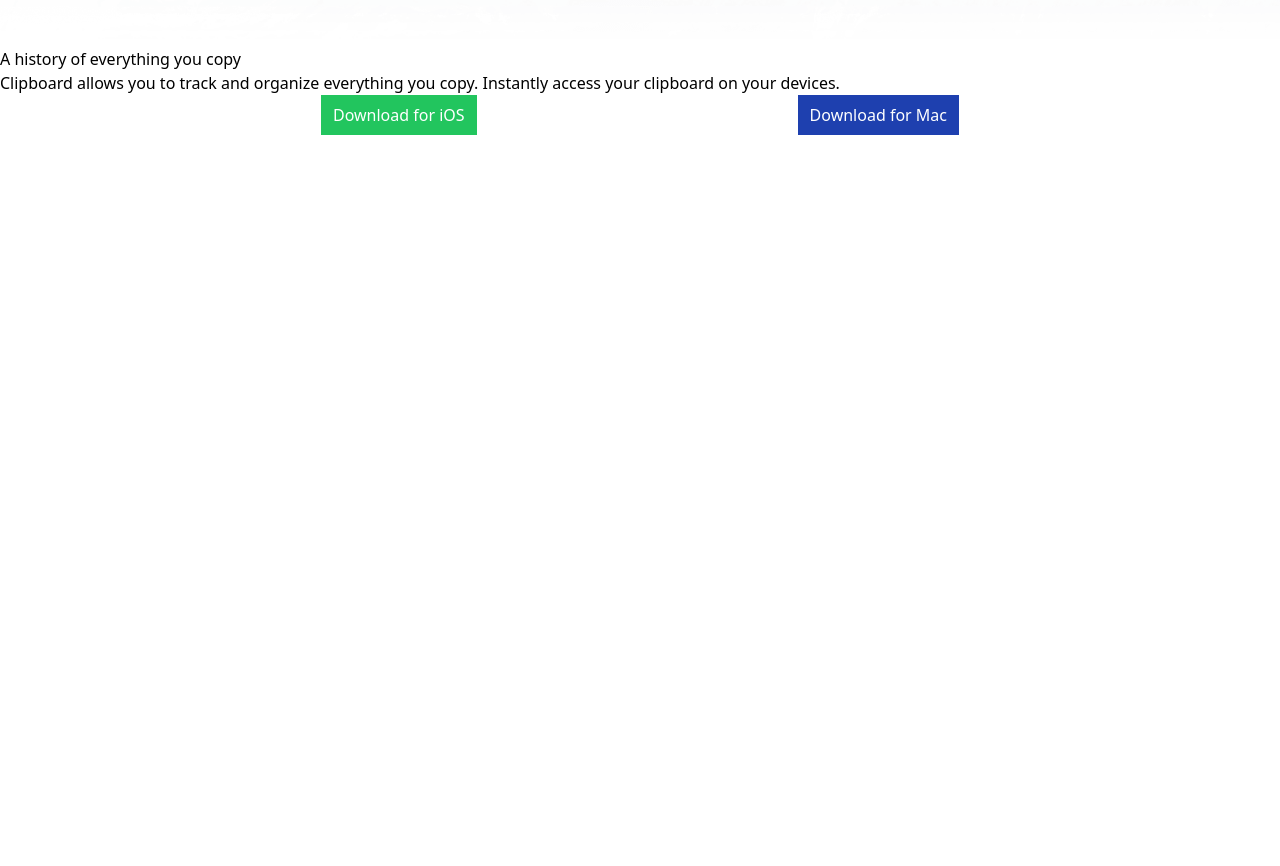
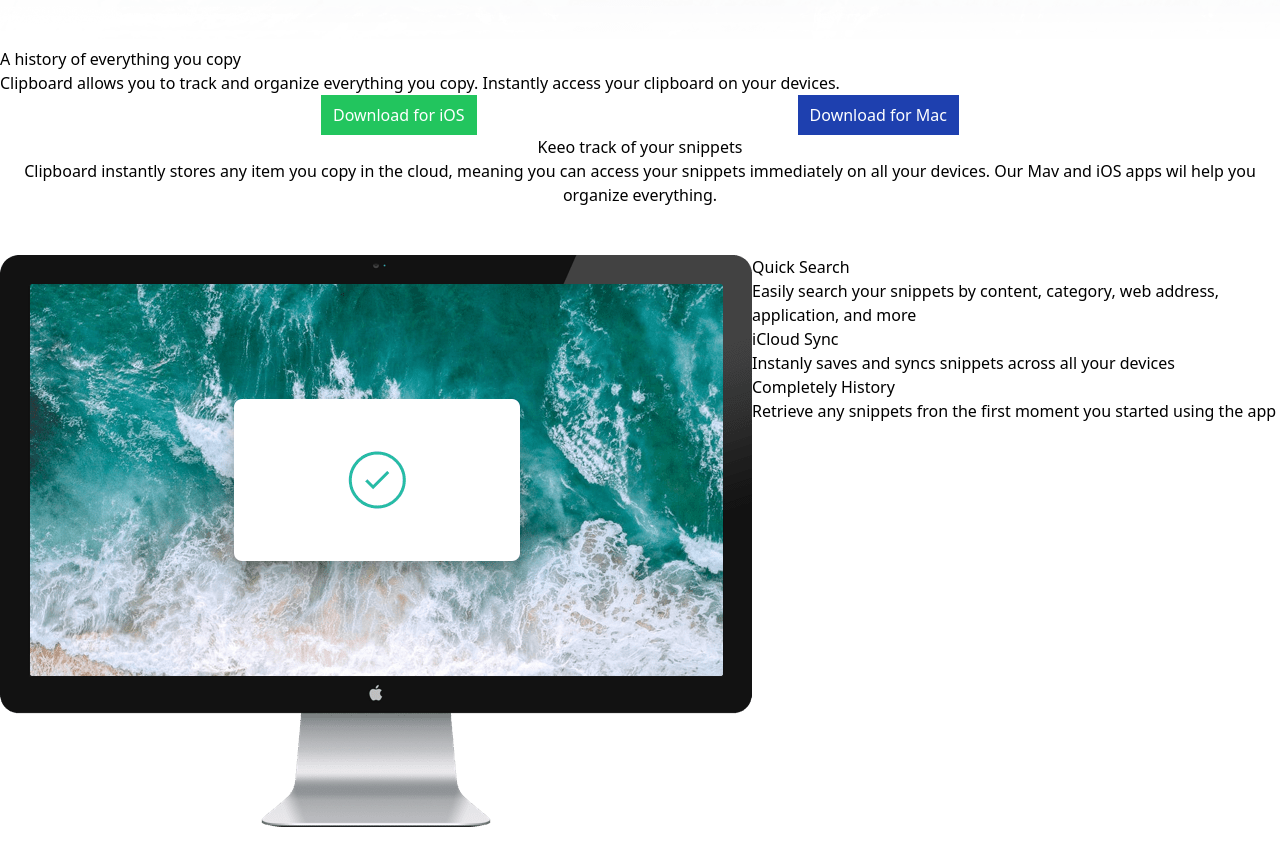
Before and after one commit to kunwarabhi7/tailwind, a Next.js app: page /clipper in a window 1280 px wide. Shown: the part 380-1246 px from the top of the page. Before the commit the page ends 800 px from the top, so only its background shows below. Built offline with nearby package versions, Linux system fonts and the light colour scheme.

Commit message:
added second div

```diff
--- a/pages/clipper.jsx
+++ b/pages/clipper.jsx
@@ -2,6 +2,8 @@
 import Header from '../public/image/Clipper/bg-header-desktop.png'
 import HeaderMb from '../public/image/Clipper/bg-header-mobile.png'
 import Logo from '../public/image/Clipper/logo.svg'
+import PC from '../public/image/Clipper/image-computer.png'
+import Devices from '../public/image/Clipper/image-devices.png'
 
 const clipper = () => {
   return (
@@ -17,7 +19,22 @@
     <button className='bg-blue-800 text-white py-2 px-3'>Download for Mac</button>
 </div>
 </div>
+<div className='text-center'>
+<h1>Keeo track of your snippets</h1>
+<p>Clipboard instantly stores any item you copy in the cloud, meaning you can access your snippets immediately on all your devices. Our Mav and iOS apps wil help you organize everything.</p>
+</div>
+<div className='flex  justify-between my-12'>
+    <Image  src={PC}/>
+    <div>
+        <h2>Quick Search</h2>
+        <p>Easily search your snippets by content, category, web address, application, and more</p>
 
+        <h1>iCloud Sync</h1>
+        <p>Instanly saves and syncs snippets across all your devices</p>
+        <h1>Completely History</h1>
+        <p>Retrieve any snippets fron the first moment you started using the app</p>
+    </div>
+</div>
     </div>
 
   )
```
